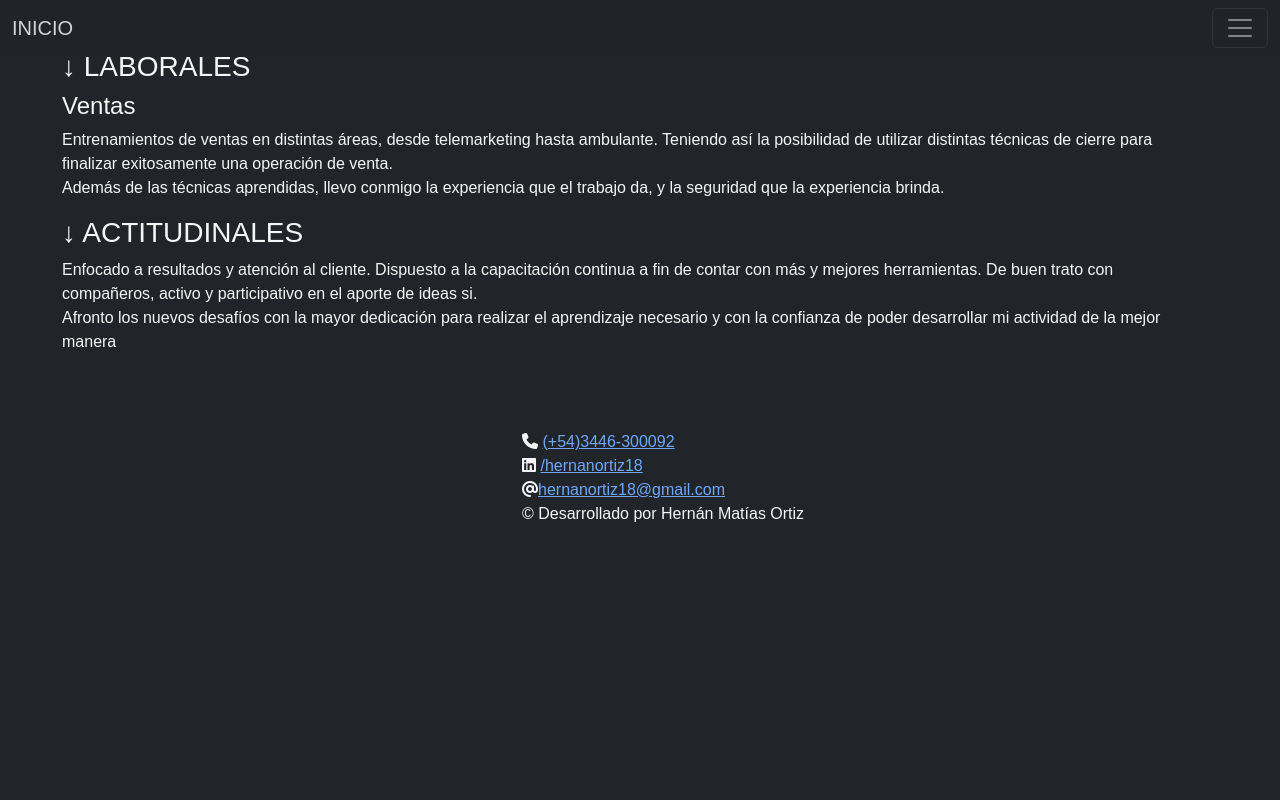
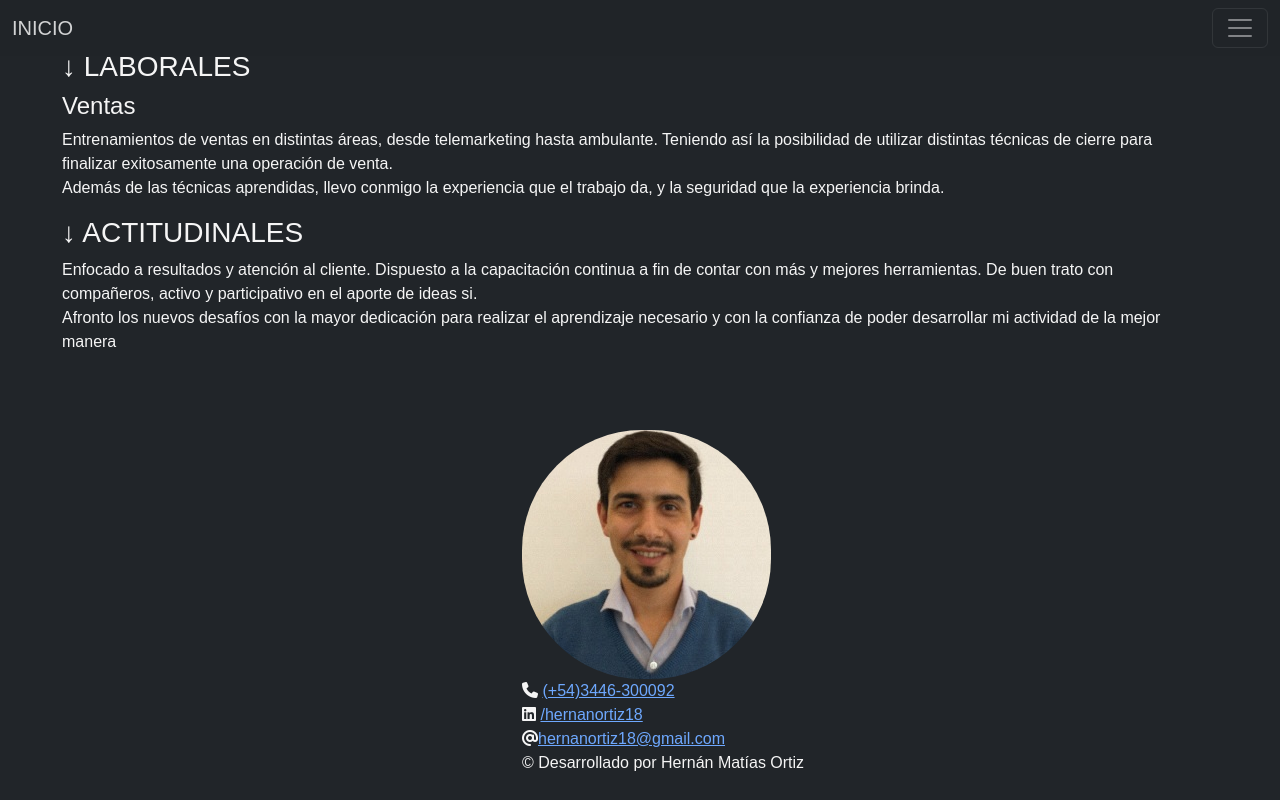
Before and after one commit to hortiz57/hortiz57.github.io, a plain HTML site: page habilidades.html in a window 1280 px wide. Drawn offline with nearby package versions, Linux system fonts and the light colour scheme; a web font is replaced by a local one.

Commit message:
Update habilidades.html

```diff
--- a/habilidades.html
+++ b/habilidades.html
@@ -71,9 +71,10 @@
 
     <div class="col2" style="width: 60%; ;float: right; padding: 10px;">
       <col class="foto_presentacion" style="left: 50%; margin-inline: 10px; float:none; width: 30%;">
-        <i onmouseover="agrandarWhapp(1.3)" onmouseout="agrandarWhapp(1)" id="whapp" class="fa-solid fa-phone" style="align-content: center;"></i> <a onclick="redirect()" href="https://api.whatsapp.com/send?phone=543446300092&text=.">(+54)3446-300092</a><br>
-        <i onmouseover="agrandarLinkedin(1.3)" onmouseout="agrandarLinkedin(1)" id="linkedin"  class="fa-brands fa-linkedin" style="align-content: center;"></i> <a onclick="redirect()" href="http://www.linkedin.com/in/hernanortiz18" >/hernanortiz18</a><br>
-        <i onmouseover="agrandarCorreo(1.3)" onmouseout="agrandarCorreo(1)" id="correo"  class="fa-solid fa-at" style="align-content: center;"></i><a href="send_mail.html" id="contacto">hernanortiz18@gmail.com</a>
+      <img src="img/perfil.jpg" alt="foto_cv" style="border-radius: 120px; float: center;" id="foto_presentacion"><br>
+        <i onmouseover="agrandarWhapp(1.3)" onmouseout="agrandarWhapp(1)" id="whapp" class="fa-solid fa-phone" style="align-content: center;"></i> <a onclick="redirect()" href="https://api.whatsapp.com/send?phone=543446300092&text=." target="_blank">(+54)3446-300092</a><br>
+        <i onmouseover="agrandarLinkedin(1.3)" onmouseout="agrandarLinkedin(1)" id="linkedin"  class="fa-brands fa-linkedin" style="align-content: center;"></i> <a onclick="redirect()" href="http://www.linkedin.com/in/hernanortiz18" target="_blank">/hernanortiz18</a><br>
+        <i onmouseover="agrandarCorreo(1.3)" onmouseout="agrandarCorreo(1)" id="correo"  class="fa-solid fa-at" style="align-content: center;"></i><a href="mailto:hernanortiz18@gmail.com" id="contacto">hernanortiz18@gmail.com</a>
         <footer>&copy; Desarrollado por Hernán Matías Ortiz </footer>
     </div>
 
```
